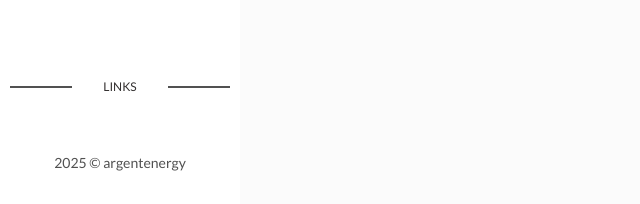
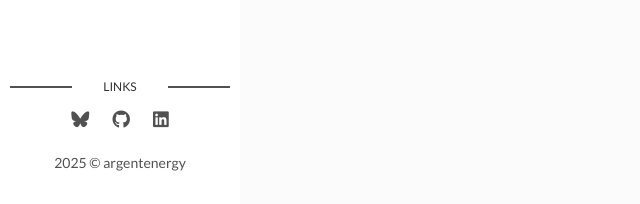
Before and after one commit to ArgentEnergy/argentenergy.github.io, a Jekyll site: the page built from index.html, in a window 1280 px wide. Shown: the part 693-897 px from the top of the page, without its empty margins (0-640 px from the left). Built offline with Jekyll 4.4.1, drawn with Linux system fonts in a browser that asks for light colours.

Commit message:
Update head.html

```diff
--- a/_includes/head.html
+++ b/_includes/head.html
@@ -5,6 +5,7 @@
 	<title>{% if page.title %}{{page.title}} - {{site.title}}{% else %}{{site.title}}{% endif %}</title>
 
   <link href="https://fonts.googleapis.com/css?family=PT+Serif:400,700|Lato:300,400,700&display=swap" rel="stylesheet">
+  <link rel="stylesheet" href="https://cdnjs.cloudflare.com/ajax/libs/font-awesome/6.7.2/css/brands.min.css" integrity="sha384-CNhPUG5cpX8UuKLY0BCb+gzedmWkhHPKATz919jTKgOXajXjkEY99Qr51B5V2wOQ" crossorigin="anonymous">
   <link rel="stylesheet" href="https://cdnjs.cloudflare.com/ajax/libs/font-awesome/6.7.2/css/fontawesome.min.css" integrity="sha384-AGSGRaBRodcsy1n0F2zMm+LfXuZry/ZJ6nfio36UgMuNBs/AOC8ciJ7py4SgkpoY" crossorigin="anonymous">
   <link rel="stylesheet" href="{{ '/assets/css/main.css' | prepend: site.baseurl }}">
 </head>
```
